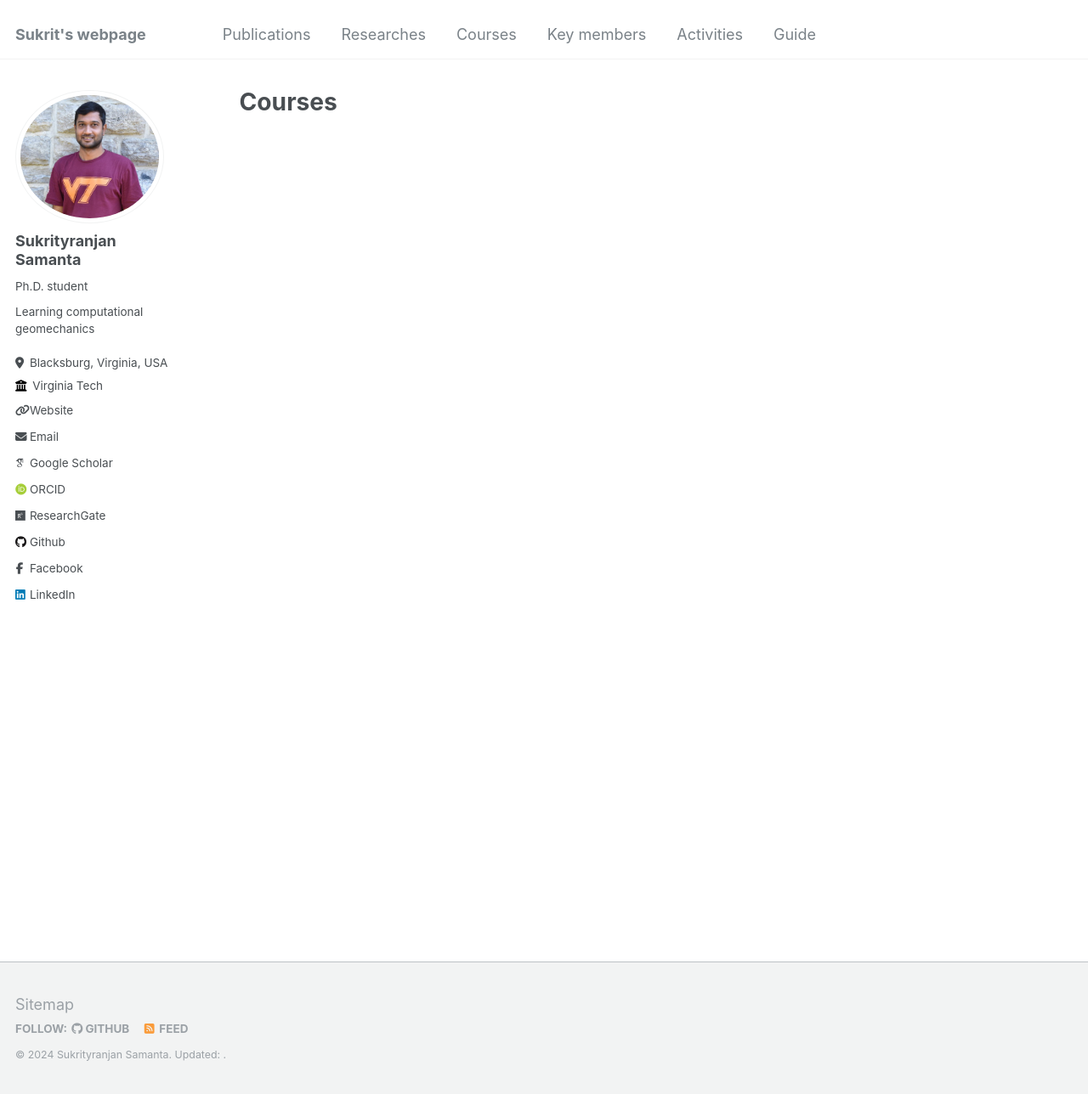
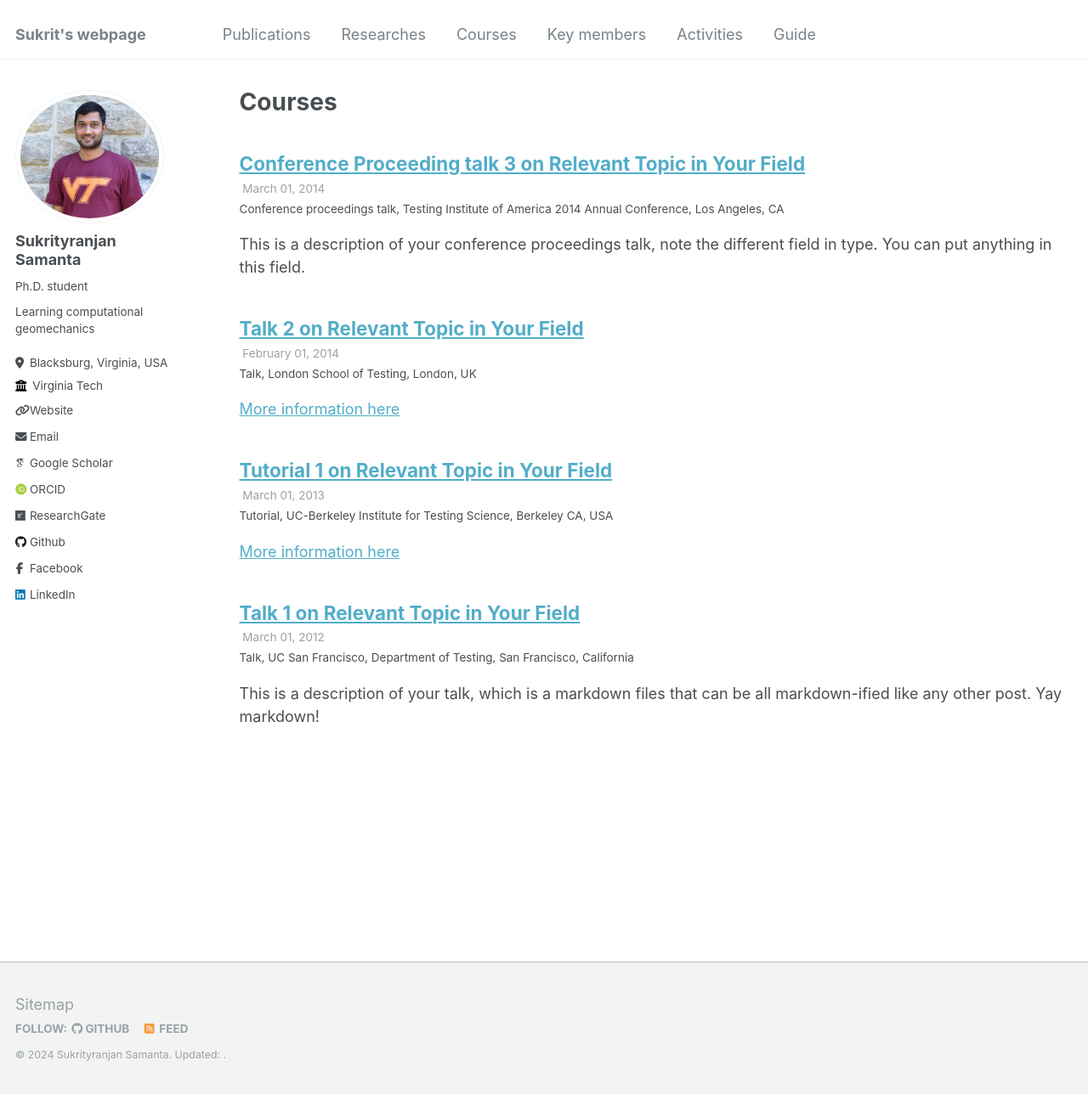
Before and after one commit to Sukritvt/Sukritvt.github.io, a Jekyll site: the page built from _pages/courses.html, in a window 1280 px wide and 1288 px high. Shown: the whole window at 85% size. Built offline with Jekyll 4.4.1, drawn with Linux system fonts in a browser that asks for light colours; some web fonts are replaced; part of the change alters nothing that is shown.

```diff
--- a/_config.yml
+++ b/_config.yml
@@ -171,6 +171,9 @@ collections:
   publications:
     output: true
     permalink: /:collection/:path/
+  talks:
+    output: true
+    permalink: /:collection/:path/
 
 
 # Defaults
```
